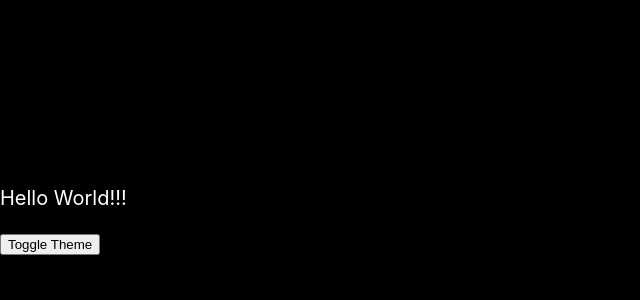
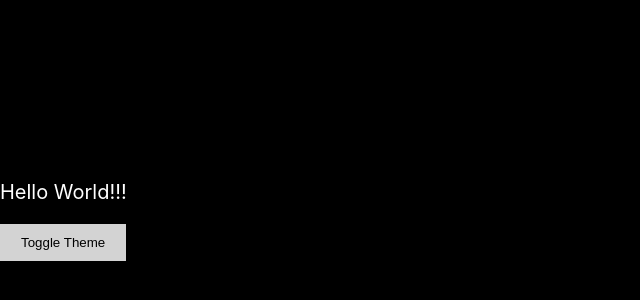
Before and after one commit to deeqakkk/react-mini-projects, a React (Create React App) app: page / in a window 1280 px wide. Shown: the part 190-490 px from the top of the page, without its empty margins (0-640 px from the left). Built offline with nearby package versions, Linux system fonts and the light colour scheme.

Commit message:
wip: colors enhanced

```diff
--- a/src/components/dark-light-mode/theme.css
+++ b/src/components/dark-light-mode/theme.css
@@ -5,8 +5,7 @@
   --button-text: white;
 }
 
-[data-theme='dark']
-{
+[data-theme='dark']{
   --background: black;
   --text-primary: white;
   --button-bg: lightgrey;
@@ -25,3 +24,10 @@
 .dark-light-mode p{
   color: var(--text-primary);
 }
+
+.dark-light-mode button{
+  background-color: var(--button-bg);
+  border:  1px solid var(--button-bg);
+  color: var(--button-text);
+  padding: 10px 20px;
+}
```
